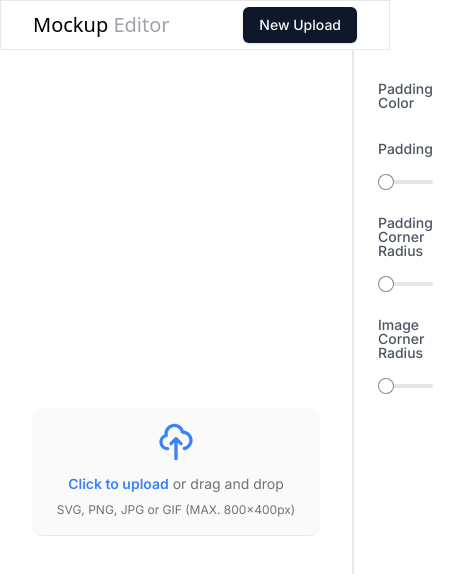
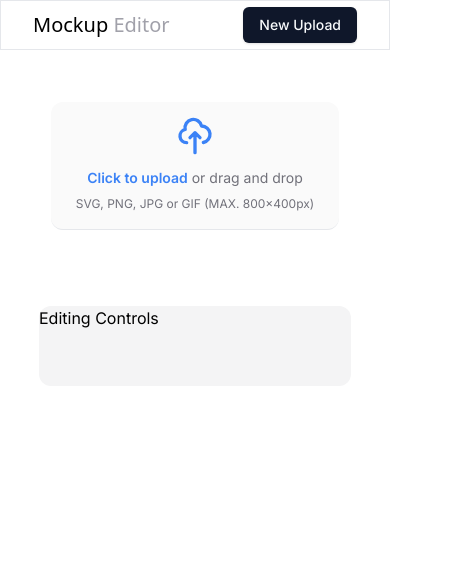
Before and after one commit to amartya2002/mockitup, a Next.js app: page / in a window 390 px wide. Shown: the top 574 px of the page, 457 px wide, since content can reach past the window. Built offline with nearby package versions, Linux system fonts and the light colour scheme.

Commit message:
bottombar

```diff
--- /dev/null
+++ b/components/mockupEditor/bottombar.tsx
@@ -0,0 +1,13 @@
+import React from "react";
+import EditingControls from "./editingControls";
+
+export default function Bottombar() {
+  return (
+    <div className="bg-zin-50 w-full md:hidden  bottom-0 my-6 sticky ">
+      <div className="bg-zinc-100 h-[5rem] w-[80%] mx-auto rounded-xl ">
+        Editing Controls
+      </div>
+      {/* <EditingControls/> */}
+    </div>
+  );
+}
--- a/components/mockupEditor/mockupEditor.tsx
+++ b/components/mockupEditor/mockupEditor.tsx
@@ -1,16 +1,17 @@
-import React from "react";
 import Sidebar from "./sidebar";
 import CenterView from "./centerView";
 import EditorNavbar from "./editorNavbar";
+import Bottombar from "./bottombar";
 
 export default function MockupEditor() {
   return (
     <>
-    <EditorNavbar/>
+      <EditorNavbar />
       <div className="flex ">
-<CenterView/>
-<Sidebar/>
+        <CenterView />
+        <Sidebar />
       </div>
+      <Bottombar />
     </>
   );
 }
--- a/components/mockupEditor/sidebar.tsx
+++ b/components/mockupEditor/sidebar.tsx
@@ -5,7 +5,7 @@ import EditingControls from "./editingControls";
 
 export default function Sidebar() {
   return (
-    <aside className="bg-zin-50 w-[15rem] md:w-[19rem] h-screen border-l-2 ">
+    <aside className="bg-zin-50 w-[15rem] md:w-[19rem] h-screen border-l-2 hidden md:block ">
 <EditingControls/>
     </aside>
   );
```
